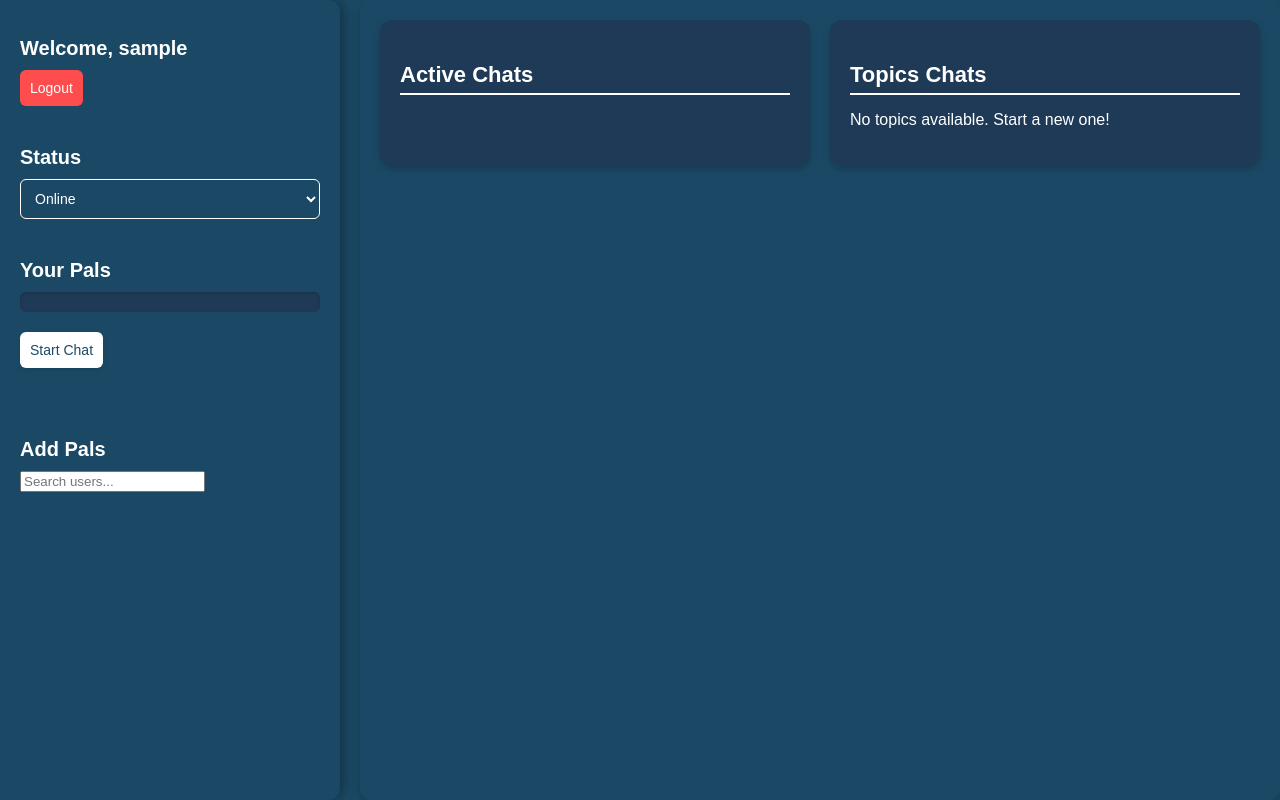
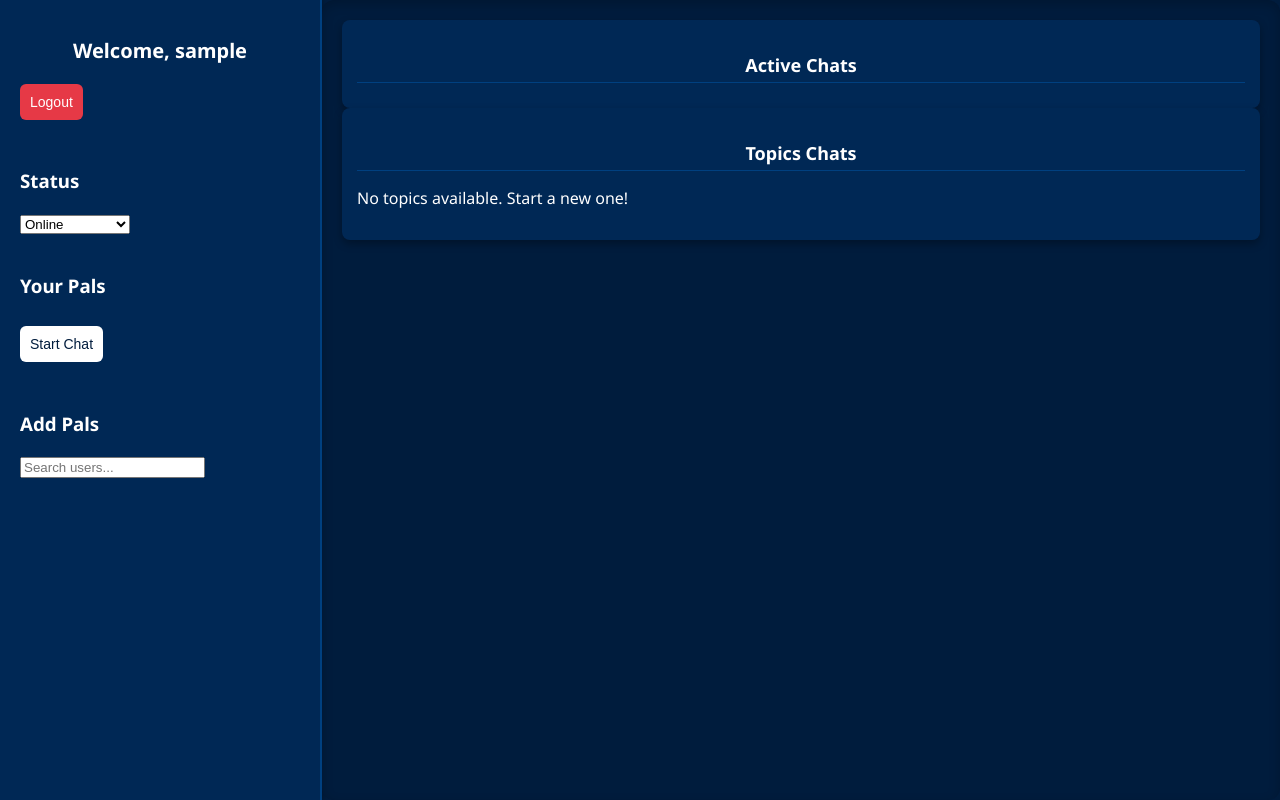
Before and after one commit to NervousBlakedown/aol, a Flask app: template frontend/templates/dashboard.html in a window 1280 px wide. Run offline with Flask 3, Linux system fonts and the light colour scheme; the template is opened without the code that fills it: most values are stand-ins (such as "Sample title", 1, 10 or a date in 2020); parts of the project's set-up code (start-up, migrations or seed data) failed here and were passed over; some libraries are stand-ins or nearby versions.

Commit message:
dashboard main blue fix

```diff
--- a/frontend/static/css/dashboard.css
+++ b/frontend/static/css/dashboard.css
@@ -2,9 +2,9 @@
 body, html {
     margin: 0;
     padding: 0;
-    font-family: 'Poppins', sans-serif;
-    background-color: #1b4965; /* Main deep blue background */
-    color: #ffffff; /* White text for contrast */
+    font-family: 'Noto Sans', sans-serif;
+    background-color: #001c3d; /* Main dark blue background */
+    color: #ffffff;
     height: 100%;
     overflow: hidden;
 }
@@ -14,127 +14,54 @@ body, html {
     display: flex;
     height: 100vh;
     overflow: hidden;
-    gap: 20px;
 }
 
 /* Sidebar */
 .sidebar {
-    width: 300px;
-    background-color: #1b4965; /* Deep blue sidebar */
+    width: 280px;
+    background-color: #002855; /* Slightly lighter than main background */
     color: #ffffff;
     padding: 20px;
     display: flex;
     flex-direction: column;
     gap: 20px;
-    box-shadow: 4px 0 12px rgba(0, 0, 0, 0.3); /* Slightly stronger shadow for depth */
-    border-radius: 0 12px 12px 0;
+    border-right: 2px solid #004080;
+    box-shadow: 2px 0 5px rgba(0, 0, 0, 0.2);
 }
 
-.sidebar h2, .sidebar h3 {
+.sidebar h2 {
     font-size: 20px;
     margin-bottom: 10px;
+    text-align: center;
     color: #ffffff;
 }
 
-.sidebar .btn-primary {
-    background-color: #ffffff; /* White button for contrast */
-    color: #1b4965; /* Text matches the main blue */
+.sidebar .btn-primary,
+.sidebar .btn-danger {
     border: none;
     border-radius: 6px;
     padding: 10px;
     text-align: center;
     cursor: pointer;
     font-size: 14px;
-    transition: background-color 0.3s ease, transform 0.2s ease;
+    margin-bottom: 10px;
+    transition: transform 0.2s ease;
 }
 
-.sidebar .btn-primary:hover {
-    background-color: #e0e0e0; /* Light gray hover effect */
-    transform: translateY(-2px);
+.sidebar .btn-primary {
+    background-color: #ffffff;
+    color: #001c3d;
 }
 
 .sidebar .btn-danger {
-    background-color: #ff4d4d; /* Red for danger buttons */
+    background-color: #e63946;
     color: #ffffff;
-    border: none;
-    border-radius: 6px;
-    padding: 10px;
-    text-align: center;
-    cursor: pointer;
-    font-size: 14px;
-    transition: background-color 0.3s ease, transform 0.2s ease;
 }
 
+.sidebar .btn-primary:hover,
 .sidebar .btn-danger:hover {
-    background-color: #d43f3f; /* Slightly darker red on hover */
     transform: translateY(-2px);
-}
-
-/* Dropdown Styling */
-.dropdown {
-    width: 100%;
-    padding: 10px;
-    border-radius: 6px;
-    background-color: #1b4965; /* Match theme background */
-    color: #ffffff;
-    border: 1px solid #ffffff;
-    font-size: 14px;
-}
-
-/* Contacts List Section */
-.contacts-list-section {
-    margin-bottom: 30px; /* Space below the contacts list */
-}
-
-.contacts-list {
-    list-style: none;
-    padding: 0;
-    margin: 0;
-    max-height: 150px;
-    overflow-y: auto;
-    background-color: #1e3a56; /* Slightly lighter shade of primary blue */
-    border-radius: 6px;
-    padding: 10px;
-    color: #ffffff;
-    box-shadow: inset 0 1px 3px rgba(0, 0, 0, 0.2);
-}
-
-.contacts-list li {
-    display: flex;
-    justify-content: space-between;
-    align-items: center;
-    padding: 8px;
-    margin-bottom: 6px;
-    background-color: #1f4a66; /* Slightly brighter blue */
-    border-radius: 4px;
-    cursor: pointer;
-    transition: background-color 0.3s ease, transform 0.2s ease;
-    box-shadow: 0 1px 3px rgba(0, 0, 0, 0.2);
-}
-
-.contacts-list li:hover {
-    background-color: #2a5d85; /* Highlighted blue on hover */
-    transform: translateY(-2px);
-}
-
-/* Start Chat Button */
-#start-chat-button {
-    margin-top: 20px; /* Space above the button */
-    background-color: #ffffff; /* White button for contrast */
-    color: #1b4965;
-    border: none;
-    border-radius: 6px;
-    padding: 10px;
-    text-align: center;
-    cursor: pointer;
-    font-size: 14px;
-    transition: background-color 0.3s ease, transform 0.2s ease;
-    box-shadow: 0 2px 5px rgba(0, 0, 0, 0.1);
-}
-
-#start-chat-button:hover {
-    background-color: #e0e0e0;
-    transform: translateY(-2px);
+    opacity: 0.9;
 }
 
 /* Main Content */
@@ -142,56 +69,65 @@ body, html {
     flex: 1;
     padding: 20px;
     overflow-y: auto;
-    background-color: #1b4965; /* Main theme background */
+    background-color: #001c3d; /* Main theme background */
     border-radius: 12px;
-    box-shadow: 0 4px 12px rgba(0, 0, 0, 0.2);
+    box-shadow: inset 0 4px 12px rgba(0, 0, 0, 0.2);
     color: #ffffff;
-}
-
-/* Chats Layout */
-.chats-layout {
     display: flex;
+    flex-direction: column;
     gap: 20px;
 }
 
-/* Active Chats & Topics Chats */
-.active-chats, .topics-chats {
-    flex: 1;
-    background-color: #1e3a56; /* Slightly lighter blue for containers */
-    border-radius: 12px;
-    padding: 20px;
-    box-shadow: 0 4px 8px rgba(0, 0, 0, 0.2);
-    color: #ffffff;
+/* Section Title */
+.section-title {
+    font-size: 22px;
+    font-weight: bold;
+    margin-bottom: 15px;
+    text-align: center;
+    border-bottom: 2px solid #004080;
+    padding-bottom: 5px;
 }
 
-.active-chats h3, .topics-chats h3 {
-    margin-bottom: 15px;
-    font-size: 22px;
+/* Active Chats & Topics Section */
+.active-chats,
+.topics-chats {
+    flex: 1;
+    background-color: #002855; /* Dark Blue Container */
+    border-radius: 8px;
+    padding: 15px;
+    box-shadow: 0 4px 8px rgba(0, 0, 0, 0.3);
+    overflow-y: auto;
+}
+
+.active-chats h3,
+.topics-chats h3 {
+    font-size: 18px;
+    margin-bottom: 10px;
     color: #ffffff;
-    border-bottom: 2px solid #ffffff; /* White underline */
+    border-bottom: 1px solid #004080;
     padding-bottom: 5px;
 }
 
 /* Chat Box */
 .chat-box {
-    background-color: #1e3a56; /* Consistent theme background */
-    border: 1px solid #ffffff;
+    background-color: #002855;
+    border: 1px solid #004080;
     border-radius: 8px;
-    box-shadow: 0 4px 12px rgba(0, 0, 0, 0.2);
-    overflow: hidden;
-    position: relative;
+    margin-bottom: 10px;
+    padding: 10px;
+    display: flex;
+    flex-direction: column;
+    gap: 8px;
 }
 
 .chat-box h3 {
     margin: 0;
-    padding: 10px;
-    background-color: #1b4965;
-    color: #ffffff;
     font-size: 16px;
     text-align: center;
+    color: #ffffff;
 }
 
-/* Chat Close Button (X) */
+/* Chat Close Button */
 .chat-box .close-chat {
     position: absolute;
     top: 8px;
@@ -216,83 +176,44 @@ body, html {
 }
 
 ::-webkit-scrollbar-thumb {
-    background-color: #1b4965;
+    background-color: #004080;
     border-radius: 4px;
 }
 
 ::-webkit-scrollbar-thumb:hover {
-    background-color: #2a5d85;
+    background-color: #00509e;
 }
 
-/* Chat Message Styling */
-.message {
-    margin: 5px 0;
-    padding: 8px 12px;
-    border-radius: 6px;
-    max-width: 70%;
-    font-size: 14px;
-    word-wrap: break-word;
-    position: relative;
-    display: flex;
-    flex-direction: column;
+/* Buttons */
+button {
+    margin-top: 10px;
+    padding: 10px 15px;
+    background: #004080;
+    color: white;
+    border: none;
+    border-radius: 8px;
+    cursor: pointer;
+    transition: background 0.3s ease;
 }
 
-/* Sender Messages */
-.message.sender {
-    background-color: #1b4965;
-    color: #ffffff;
-    align-self: flex-end;
-    text-align: left;
-    border-top-right-radius: 0;
+button:hover {
+    background: #00509e;
 }
 
-/* Receiver Messages */
-.message.receiver {
-    background-color: #e0e0e0;
-    color: #1b4965;
-    align-self: flex-start;
-    text-align: left;
-    border-top-left-radius: 0;
+/* Responsive Design */
+@media (max-width: 768px) {
+    .dashboard-layout {
+        flex-direction: column;
+    }
+
+    .sidebar {
+        width: 100%;
+        height: auto;
+        border-right: none;
+        border-bottom: 2px solid #004080;
+    }
+
+    .main-content {
+        border-radius: 0;
+    }
 }
-
-/* Meta Information (Username + Timestamp) */
-.message-meta {
-    display: flex;
-    justify-content: space-between;
-    align-items: center;
-    margin-bottom: 4px;
-    font-size: 12px;
-    font-weight: bold;
-}
-
-/* Username Styling */
-.message-sender {
-    flex: 1; /* Ensures the sender name takes available space */
-    text-align: left;
-    font-weight: bold;
-}
-
-.message.sender .message-sender {
-    color: #ffffff; /* Sender's name on dark background */
-}
-
-.message.receiver .message-sender {
-    color: #1b4965; /* Receiver's name on light background */
-}
-
-/* Timestamp Styling */
-.message-timestamp {
-    font-size: 10px;
-    color: #a0a0a0;
-    font-style: italic;
-    opacity: 0.8;
-    text-align: right;
-}
-
-/* Message Text */
-.message-text {
-    display: block;
-    font-size: 14px;
-    margin-top: 2px;
-    word-wrap: break-word;
-}
```
Also changed, not shown: other parts of frontend/static/css/dashboard.css (+27 -3 lines).
